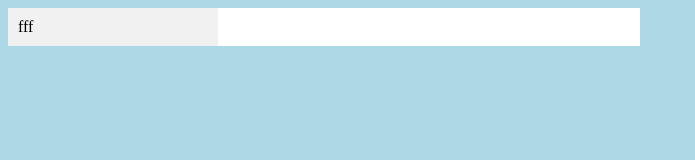
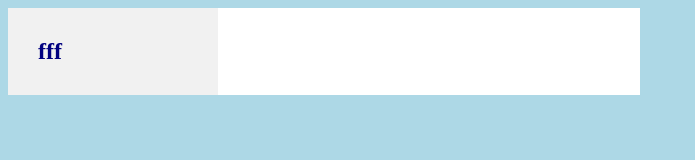
Before and after one commit to sonjasus/recipetryout, a plain HTML site: page index.html in a window 1280 px wide. Shown: the whole page, without its empty margins (0-695 px from the left). Drawn offline with Linux system fonts and the light colour scheme.

Commit message:
Update index.html

```diff
--- a/index.html
+++ b/index.html
@@ -11,7 +11,7 @@
 <!-- wallpaper and such -->
 
 <main>
-  <article> fff
+  <article> <h1>fff</h1>
 <!-- textbook wallpaper from pixabay and text placement with google fonts -->
   </article>
 </main>
```
